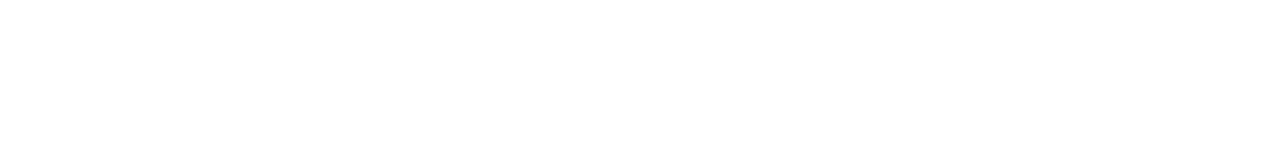
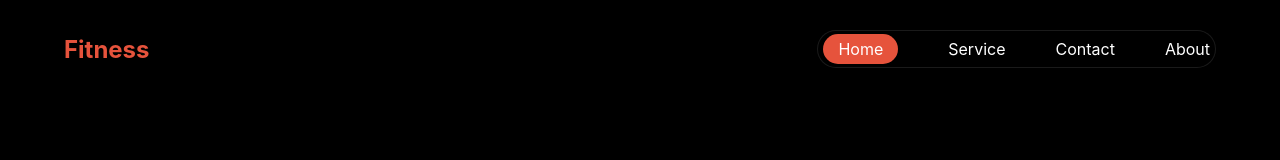
Before and after one commit to Farhanasharna2000/Assignment-2, a plain HTML site: page index.html in a window 1280 px wide. Drawn offline with Linux system fonts and the light colour scheme.

Commit message:
added navbar

```diff
--- a/index.html
+++ b/index.html
@@ -5,9 +5,32 @@
         <meta name="viewport" content="width=device-width, initial-scale=1.0">
         <title>Assignment-2</title>
         <link rel="stylesheet" href="styles/style.css">
+        <script src="https://kit.fontawesome.com/eca9545c87.js"
+            crossorigin="anonymous"></script>
+        <!-- <script src="https://kit.fontawesome.com/eca9545c87.js" crossorigin="anonymous"></script> -->
     </head>
-<body>
-   <header>
+    <body class="inter">
+        <header class="container">
+            <!-- navbar start here  -->
+            <nav class="navbar-container display-flex">
+                <div class="navbar-title">
+                    <h1 class="color-1">Fitness</h1>
+                </div>
+                <div class="menubar">
+                    <ul class="list display-flex">
+                        <li id="active" ><a href>Home</a></li>
+                        <li ><a href>Service</a></li>
+                        <li ><a href>Contact</a></li>
+                        <li ><a href>About</a></li>
+
+                    </ul>
+                </div>
+                <div class="bar">
+                    <i class="fa-solid fa-bars color-2"></i>
+                </div>
+
+            </nav>
+            <!-- navbar end here  -->
 
         </header>
         <main>
--- a/styles/style.css
+++ b/styles/style.css
@@ -0,0 +1,93 @@
+* {
+    margin: 0;
+    padding: 0;
+    background-color: black;
+
+}
+
+@import url('https://fonts.googleapis.com/css2?family=Dancing+Script:wght@400..700&display=swap');
+@import url('https://fonts.googleapis.com/css2?family=Dancing+Script:wght@400..700&family=Inter:wght@100..900&display=swap');
+
+.dancing-script {
+    font-family: "Dancing Script", cursive;
+}
+
+.inter {
+    font-family: "Inter", sans-serif;
+}
+
+/* common styles */
+.color-1 {
+    color: rgb(230, 83, 60);
+}
+
+.color-2 {
+    color: rgb(255, 255, 255);
+}
+
+.color-3 {
+    color: rgba(255, 255, 255, 0.5);
+}
+
+.display-flex {
+    display: flex;
+}
+
+.container {
+    max-width: 90%;
+    margin: 0 auto;
+}
+
+.btn-primary {}
+
+/* navbar styles */
+.navbar-container {
+    justify-content: space-between;
+    align-items: center;
+    margin-top: 30px;
+}
+.menubar {
+    border: 1px solid rgba(255, 255, 255, 0.1);
+    border-radius: 39px;
+    padding: 8px 5px;
+}
+
+.list {
+    gap: 50px;
+    align-items: center;
+}
+
+.menubar ul li {
+    list-style: none;
+}
+
+.menubar ul li a {
+    text-decoration: none;
+    color: white;
+}
+
+.bar {
+    display: none;
+}
+
+#active a {
+    background-color: rgb(230, 83, 60);
+    padding: 5px 15px;
+    border-radius: 15px;
+}
+
+
+
+
+
+@media screen and (max-width:576px) {
+
+    .bar {
+        display: block;
+    }
+
+    .menubar {
+        display: none;
+    }
+
+}
```
Lines whose indentation alone changed are shown as unchanged.
